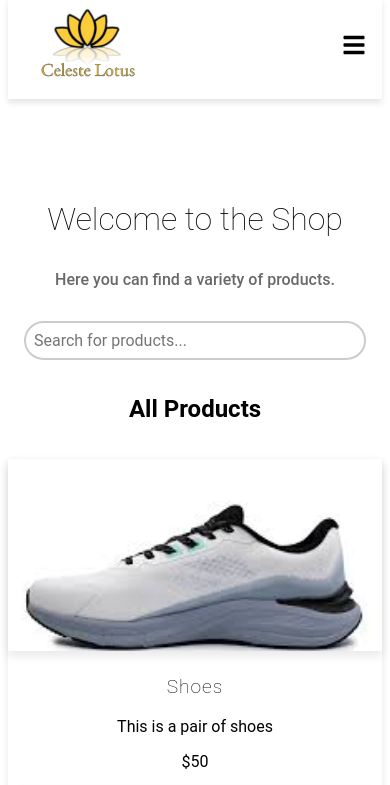
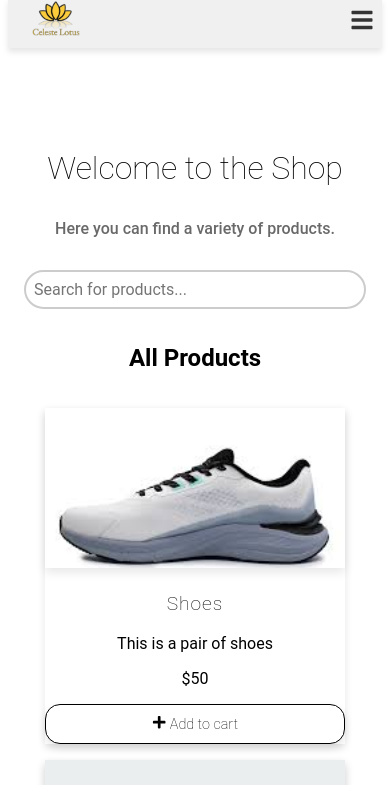
Before and after one commit to siradj-eddine/celelste-lotus, a React (Vite) app in the folder daw/: page /shop in a window 390 px wide. Shown: the top 785 px of the page. Built offline with nearby package versions, Linux system fonts and the light colour scheme.

Commit message:
some responsive changes

```diff
--- a/daw/src/css/HomePage.css
+++ b/daw/src/css/HomePage.css
@@ -29,6 +29,7 @@
   font-size: 2rem;
   font-weight: lighter;
   text-align: center;
+  margin-top: 8rem;
 }
 
 .product-grid {
@@ -334,6 +335,8 @@ footer {
   cursor: pointer;
 }
 
+
+
 /* Responsiveness */
 
 
--- a/daw/src/css/navbar.css
+++ b/daw/src/css/navbar.css
@@ -117,61 +117,157 @@
 
 @media (max-width: 768px) {
   .navbar {
-    padding: 0.5rem 1rem;
+    padding: 0.5rem;
     display: flex;
+    justify-content: space-between;
+    align-items: center;
+    background-color: #f0f0f0;
+    height: 50px;
+    animation: fadeIn 0.5s ease-in-out;
+
   }
 
-  .navbar-logo {
-    font-size: 1.2rem;
+  @keyframes fadeIn {
+    from {
+      opacity: 0;
+    }
+    to {
+      opacity: 1;
+    }
+  }
+
+  .navbar-logo img {
+    width: 3rem;
+    transition: transform 0.3s ease-in-out;
+  }
+
+  .navbar-logo img:hover {
+    transform: scale(1.1);
+    animation: pop 0.4s ease-in-out; /* Logo pop effect */
+  }
+
+  @keyframes pop {
+    0% {
+      transform: scale(1);
+    }
+    50% {
+      transform: scale(1.2);
+    }
+    100% {
+      transform: scale(1.1);
+    }
+  }
+
+  .menu-icon {
+    display: block;
+    font-size: 1.5rem;
+    cursor: pointer;
+    color: #333;
+    transition: transform 0.3s ease-in-out;
+  }
+
+  .menu-icon:hover {
+    transform: rotate(180deg);
   }
 
   .navbar-links {
     display: none;
     flex-direction: column;
     position: absolute;
-    top: 60px;
-    left: 0;
-    width: 100%;
-    background-color: #fff;
-    box-shadow: 0 4px 6px rgba(0, 0, 0, 0.1);
+    top: 50px;
+    right: 0;
+    width: 70%;
+    background-color: #ffffff;
+    box-shadow: 0 4px 8px rgba(0, 0, 0, 0.1);
+    border-radius: 8px;
+    padding: 0.5rem;
     z-index: 999;
+    animation: slideDown 0.4s ease-in-out;
+  }
+
+  @keyframes slideDown {
+    from {
+      opacity: 0;
+      transform: translateY(-20%);
+    }
+    to {
+      opacity: 1;
+      transform: translateY(0);
+    }
   }
 
   .navbar-links.active {
     display: flex;
-    width: 50%;
-    flex-direction: column;
-    align-items: center;
-
-
-
   }
 
   .navbar-links li {
-    margin: 1rem 0;
+    margin: 0.2rem 0;
     text-align: center;
+    animation: fadeInUp 0.5s ease-in-out;
+  }
+
+  @keyframes fadeInUp {
+    from {
+      opacity: 0;
+      transform: translateY(10%);
+    }
+    to {
+      opacity: 1;
+      transform: translateY(0);
+    }
   }
 
   .navbar-links a {
-    padding: 1rem;
-    width: 100%;
-    display: block;
+    font-size: 1rem;
+    font-weight: bold;
+    color: #333;
+    padding: 0.3rem 0.6rem;
+    border-radius: 4px;
+    transition: background-color 0.3s ease-in-out, color 0.3s ease-in-out;
+  }
+
+  .navbar-links a:hover {
+    background-color: #e0e0e0;
+    color: #000;
+    animation: hoverPulse 0.3s ease-in-out; /* Pulse effect on hover */
+  }
+
+  @keyframes hoverPulse {
+    0% {
+      transform: scale(1);
+    }
+    50% {
+      transform: scale(1.1);
+    }
+    100% {
+      transform: scale(1);
+    }
   }
 
   .navbar-icons {
-    margin-left: 0;
-    gap: 0.5rem;
-  }
-
-  .search-icon {
+    display: flex;
+    justify-content: center;
+    gap: 0.3rem;
+    margin-top: 0.3rem;
     margin-left: 0;
   }
 
+  .cart-notification {
+    background-color: #888;
+    color: #fff;
+    font-size: 10px;
+    width: 15px;
+    height: 15px;
+    margin-left: 3px;
+    animation: bounce 0.6s infinite alternate; /* Bounce effect for notifications */
+  }
 
-  .menu-icon {
-    display: block;
-    font-size: 1.5rem;
-    cursor: pointer;
-    color: black;
+  @keyframes bounce {
+    from {
+      transform: translateY(0);
+    }
+    to {
+      transform: translateY(-5px);
+    }
   }
 }
--- a/daw/src/css/shop.css
+++ b/daw/src/css/shop.css
@@ -161,6 +161,8 @@
 
 @media (max-width: 480px) {
   .product-list {
+    display: grid;
+    place-items: center;
     grid-template-columns: repeat(1, 1fr);
   }
 
@@ -173,12 +175,12 @@
   }
 
   .product {
-    width: 100%;
+    width: 80%;
     height: auto;
   }
 
   .product img {
-    height: 12rem;
+    height: 10rem;
   }
 
   .product h3 {
```
Also changed, not shown: 1 other file (tests, documents, lock files or other folders).
